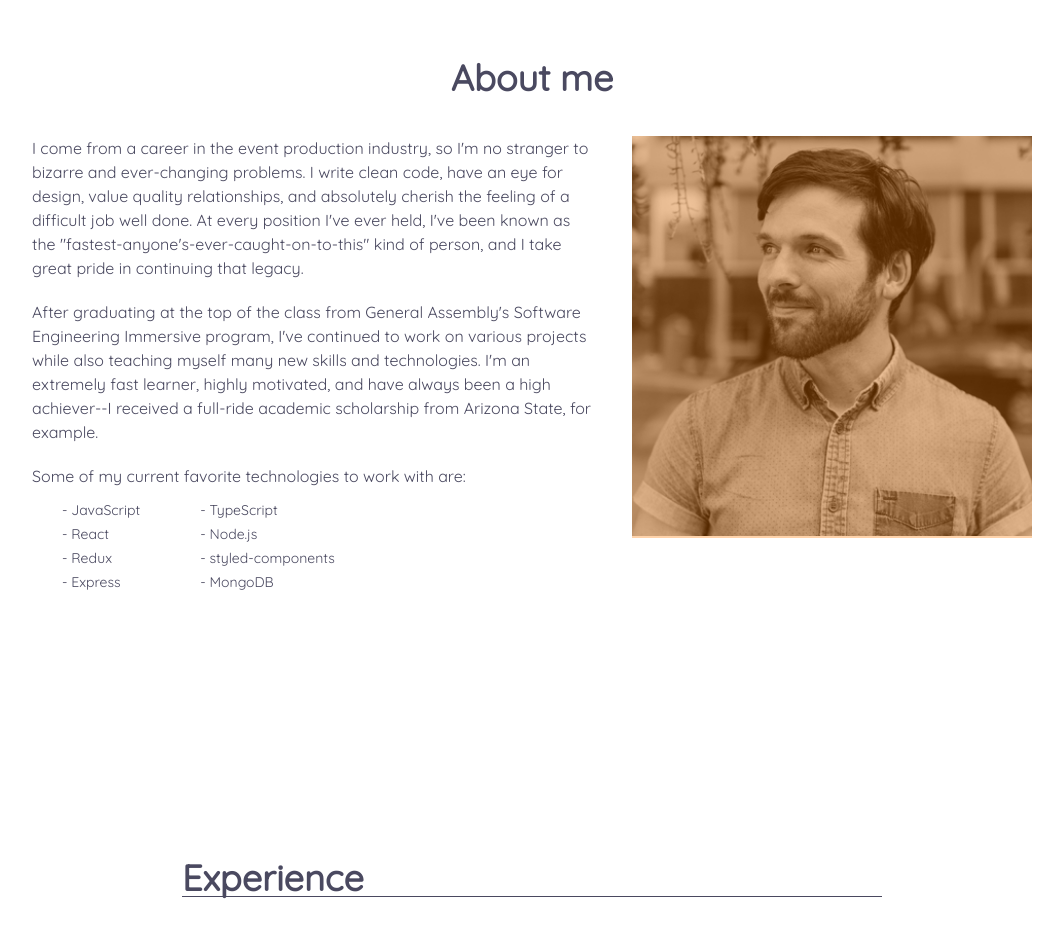
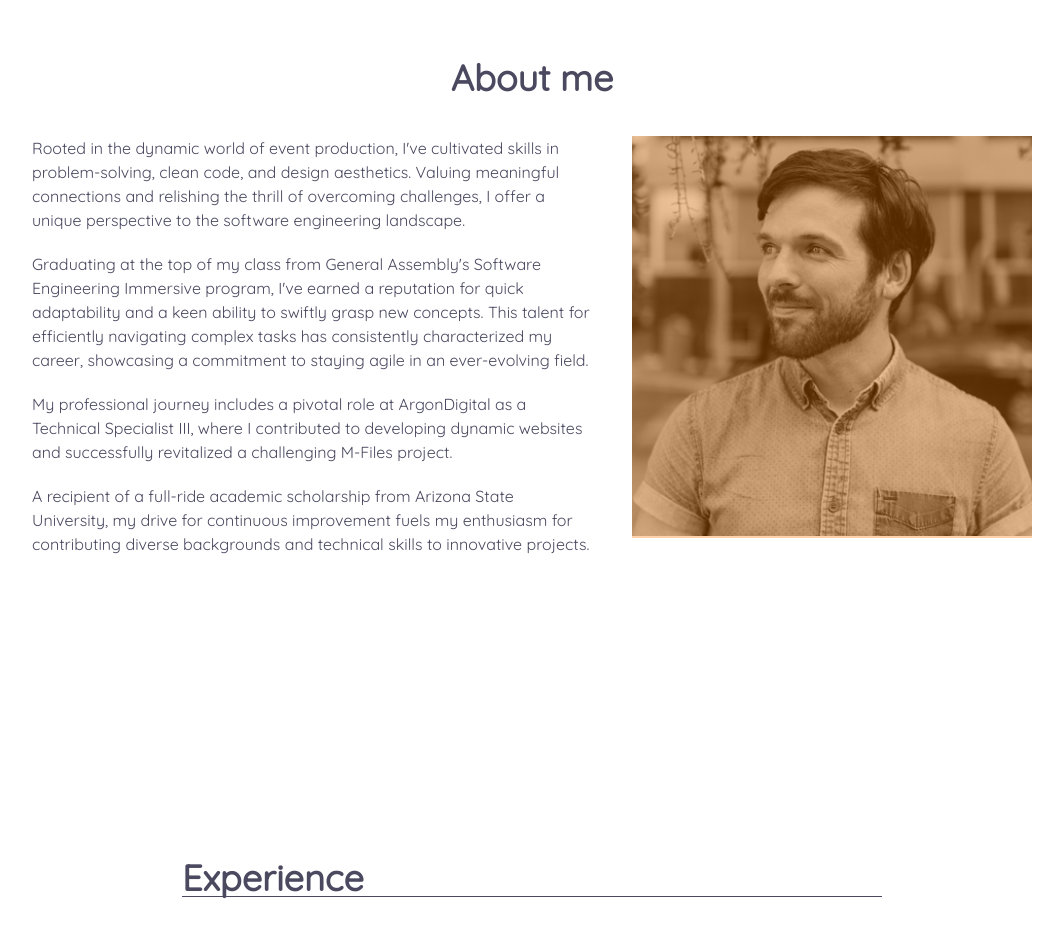
Before and after one commit to joe-gerhard/portfolio, a React (Create React App) app: page / in a window 1280 px wide. Shown: the part 840-1773 px from the top of the page, without its empty margins (108-1171 px from the left). Built offline with nearby package versions, Linux system fonts and the light colour scheme.

Commit message:
Update About Me section

```diff
--- a/src/components/AboutSection/AboutSection.jsx
+++ b/src/components/AboutSection/AboutSection.jsx
@@ -28,45 +28,37 @@ const AboutSection = ({ aboutRef, scrollY }) => {
             >
                 <Text>
                     <p>
-                        I come from a career in the event production industry,
-                        so I'm no stranger to bizarre and ever-changing
-                        problems. I write clean code, have an eye for design,
-                        value quality relationships, and absolutely cherish the
-                        feeling of a difficult job well done. At every position
-                        I've ever held, I've been known as the
-                        "fastest-anyone's-ever-caught-on-to-this" kind of
-                        person, and I take great pride in continuing that
-                        legacy.
-                    </p>
-                    <p>
-                        After graduating at the top of the class from General
-                        Assembly's Software Engineering Immersive program, I've
-                        continued to work on various projects while also
-                        teaching myself many new skills and technologies. I'm an
-                        extremely fast learner, highly motivated, and have
-                        always been a high achiever--I received a full-ride
-                        academic scholarship from Arizona State, for example.
+                        Rooted in the dynamic world of event production, I've
+                        cultivated skills in problem-solving, clean code, and
+                        design aesthetics. Valuing meaningful connections and
+                        relishing the thrill of overcoming challenges, I offer a
+                        unique perspective to the software engineering
+                        landscape.
                     </p>
 
-                    <span>
-                        Some of my current favorite technologies to work with
-                        are:
-                    </span>
+                    <p>
+                        Graduating at the top of my class from General
+                        Assembly's Software Engineering Immersive program, I've
+                        earned a reputation for quick adaptability and a keen
+                        ability to swiftly grasp new concepts. This talent for
+                        efficiently navigating complex tasks has consistently
+                        characterized my career, showcasing a commitment to
+                        staying agile in an ever-evolving field.
+                    </p>
 
-                    <div>
-                        <ul>
-                            <li>JavaScript</li>
-                            <li>React</li>
-                            <li>Redux</li>
-                            <li>Express</li>
-                        </ul>
-                        <ul>
-                            <li>TypeScript</li>
-                            <li>Node.js</li>
-                            <li>styled-components</li>
-                            <li>MongoDB</li>
-                        </ul>
-                    </div>
+                    <p>
+                        My professional journey includes a pivotal role at
+                        ArgonDigital as a Technical Specialist III, where I
+                        contributed to developing dynamic websites and
+                        successfully revitalized a challenging M-Files project.
+                    </p>
+
+                    <p>
+                        A recipient of a full-ride academic scholarship from
+                        Arizona State University, my drive for continuous
+                        improvement fuels my enthusiasm for contributing diverse
+                        backgrounds and technical skills to innovative projects.
+                    </p>
                 </Text>
                 <ImageContainer hover={hover}>
                     <img src="/Small-Square.png" alt="Joe Gerhard" />
```
